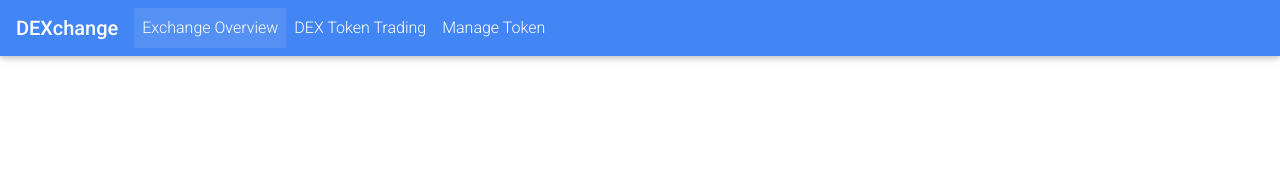
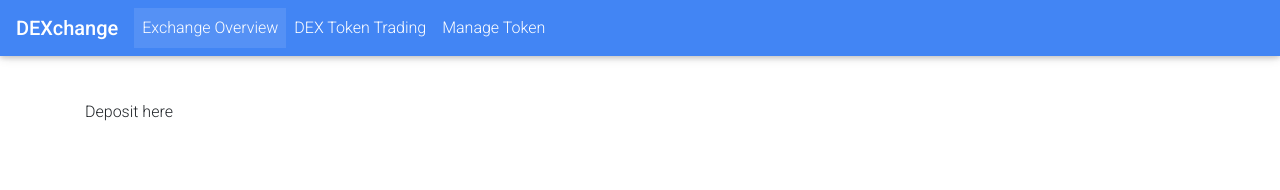
Before and after one commit to Parsh/DEXchange, a React (Create React App) app: page / in a window 1280 px wide. Shown: the top 190 px of the page. Built offline with nearby package versions, Linux system fonts and the light colour scheme.

Commit message:
breaks removed + deposit component init

```diff
--- a/src/App.js
+++ b/src/App.js
@@ -4,57 +4,15 @@ import 'bootstrap/dist/css/bootstrap.min.css';
 import 'mdbreact/dist/css/mdb.css';
 
 import Navbar from './presentationalComponents/Navbar';
+import Deposit from './presentationalComponents/Deposit';
 class App extends Component {
   render() {
     return (
-      <div className="container">
+      <div>
         <Navbar />
-        <br />
-        <br /> <br />
-        <br />
-        <br />
-        <br />
-        <br />
-        <br />
-        <br />
-        <br />
-        <br />
-        <br />
-        <br />
-        <br />
-        <br />
-        <br /> <br />
-        <br />
-        <br />
-        <br />
-        <br />
-        <br />
-        <br />
-        <br />
-        <br />
-        <br />
-        <br />
-        <br />
-        <br />
-        <br />
-        <br />
-        <br />
-        <br />
-        <br />
-        <br />
-        <br />
-        <br />
-        <br />
-        <br />
-        <br />
-        <br />
-        <br />
-        <br />
-        <br />
-        <br />
-        <br />
-        <br />
-        <br />
+        <div className="container" style={{ marginTop: '100px' }}>
+          <Deposit />
+        </div>
       </div>
     );
   }
--- /dev/null
+++ b/src/presentationalComponents/Deposit.js
@@ -0,0 +1,9 @@
+import React, { Component } from 'react';
+
+class Deposit extends Component {
+  render() {
+    return <div>Deposit here</div>;
+  }
+}
+
+export default Deposit;
```
